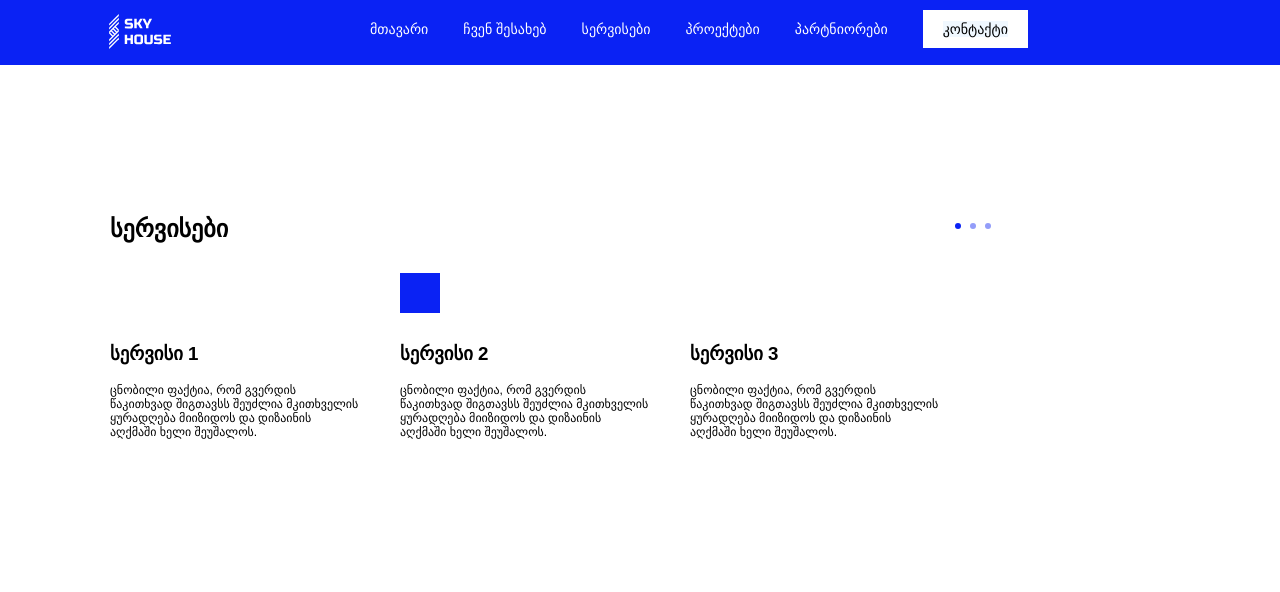
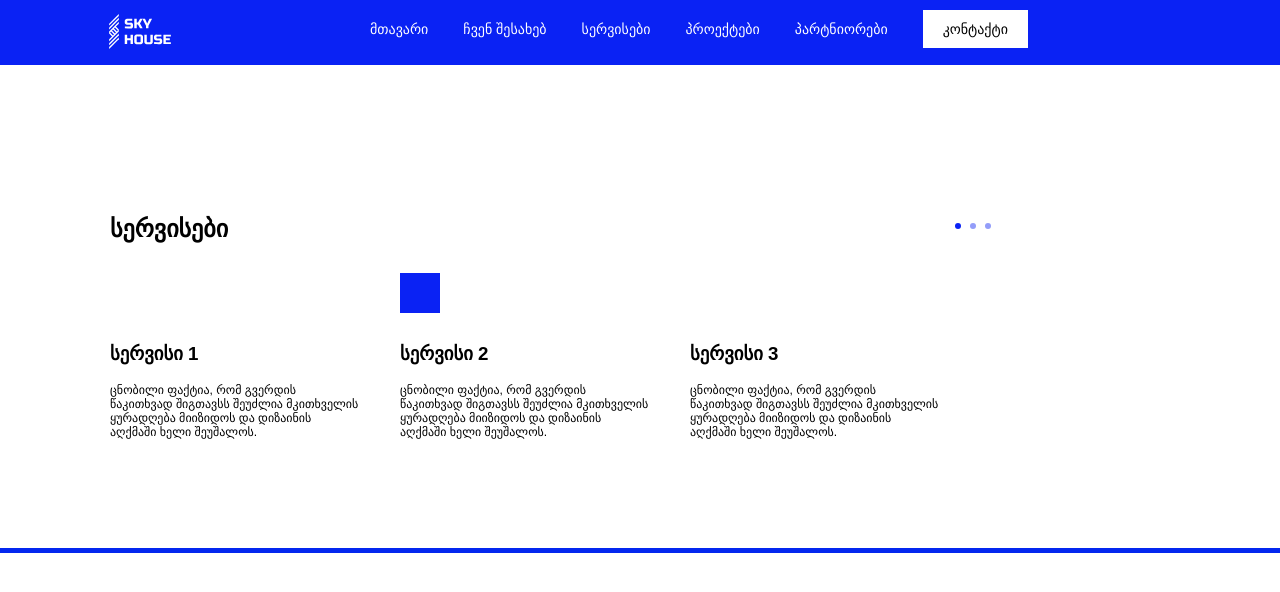
Before and after one commit to Lashagorakudashvili/lashagorakudashvili-8-, a plain HTML site: page index.html in a window 1280 px wide. Drawn offline with Linux system fonts and the light colour scheme.

Commit message:
complete

```diff
--- a/assets/css/style.css
+++ b/assets/css/style.css
@@ -33,7 +33,6 @@ header {
     justify-content: space-between;
     align-items: center;
     position: absolute;
-    font-family: Arial, Helvetica, sans-serif;
 }
 
 .navbar ul {
@@ -42,15 +41,25 @@ header {
     flex-wrap: wrap;
     margin-left: 370px;
     margin-top: 20px;
-    font-family: Arial, Helvetica, sans-serif;
 }
 
-.navbar a {
+.navbar a:hover {
+    color: rgb(0, 0, 0);
+    padding: 10px 20px;
+    border-radius: 20px;
+    background-color: #ffffff;
+    font-size: 15px;
+    transition: all 0.2s ease-in-out;
+    transition-delay: 0.1s;
+}
+
+.navbar a{
     font-size: 14px;
     text-decoration: none;
     color: #ffffff;
     text-transform: capitalize;
     font-family: Arial, Helvetica, sans-serif;
+    transition: all 0.3s ease;
 }
 
 .serv {
@@ -163,3 +172,12 @@ header {
     font-family: Arial, Helvetica, sans-serif;
     margin-top: -10px;
 }
+
+.line {
+    border-bottom: 5px solid #0427ef;
+    margin-top: 145px;
+    margin-bottom: 0px;
+    padding: 80px 800px;
+    overflow: hidden;
+    margin-left: -25px;
+}
--- a/index.html
+++ b/index.html
@@ -7,7 +7,6 @@
     <meta name="viewport" content="width=device-width, initial-scale=1.0" />
 
     <link rel="shortcut icon" href="assets/images/3805524741678118129.svg" type="image/svg" />
-    <link rel="stylesheet" href="assets/css/keyframes.css" />
     <link rel="stylesheet" href="assets/css/style.css" />
 
     <title>lesson 8</title>
@@ -37,7 +36,7 @@
                             <a href="#">პარტნიორები</a>
                         </li>
                         <li class="contact">
-                            <a href="#" style="color: black; background-color: aliceblue;">კონტაქტი</a>
+                            <a href="#" style="color: black; background-color: #ffffff;">კონტაქტი</a>
                         </li>
                     </ul>
                 </nav>
@@ -68,5 +67,6 @@
                             ცნობილი ფაქტია, რომ გვერდის წაკითხვად შიგთავსს შეუძლია მკითხველის ყურადღება მიიზიდოს და დიზაინის აღქმაში ხელი შეუშალოს.
                         </p>
     </article>
+    <div class="line" ></div>
   </body>
 </html>
```
